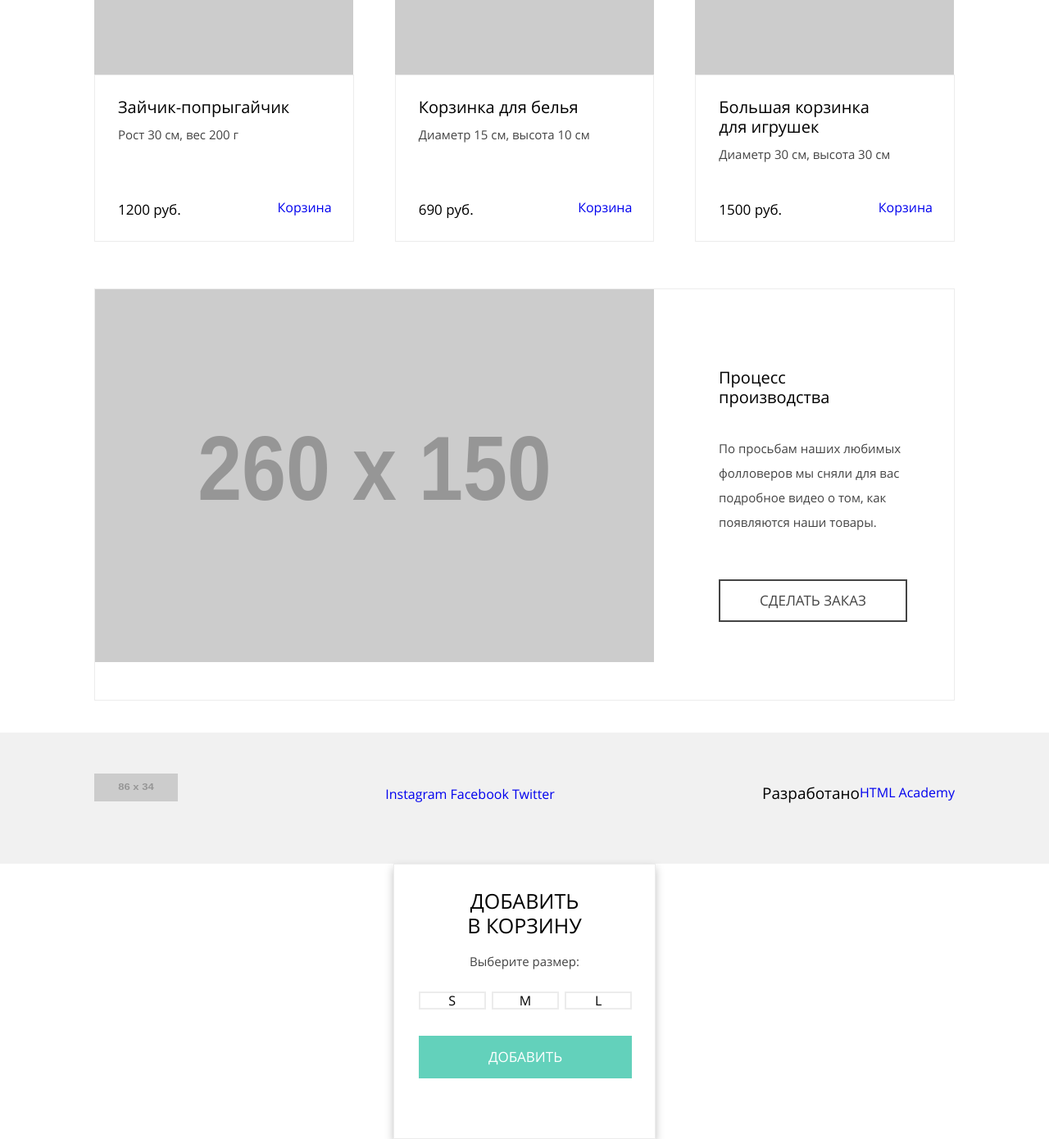
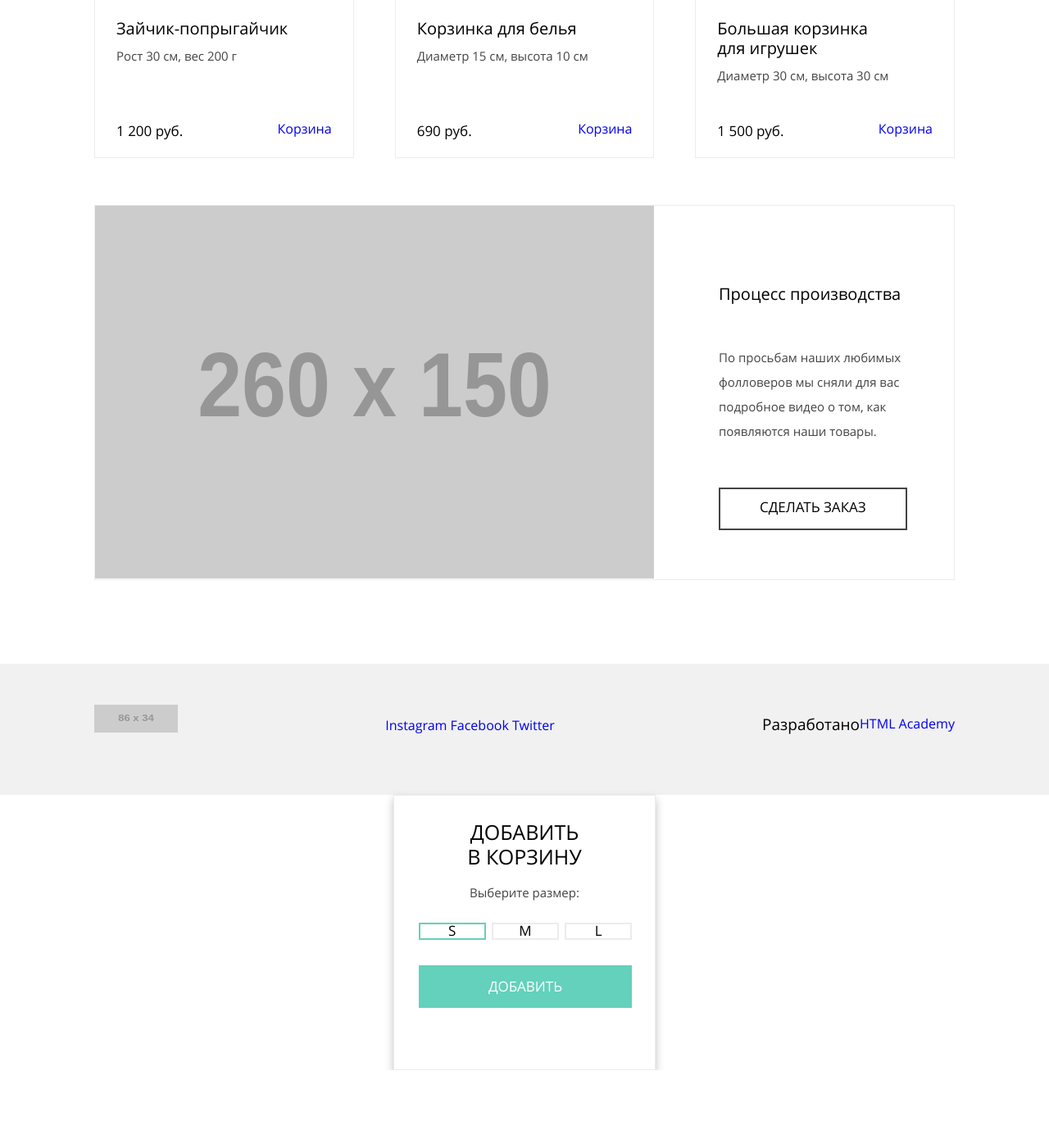
Before and after one commit to seldeved/1449359-mishka-20, a plain HTML site: page source/catalog.html in a window 1280 px wide. Shown: the part 937-2327 px from the top of the page at 82% size. After the commit the page ends 2243 px from the top, so only its background shows below. Drawn offline with nearby package versions, Linux system fonts and the light colour scheme; files that its build step writes are made by us from their sources; placeholder pictures from the web are drawn by us.

Commit message:
Адаптивная верстка трех состояний страницы каталога с помощью ПП

```diff
--- a/source/catalog.html
+++ b/source/catalog.html
@@ -87,7 +87,7 @@
               </a>
               <p class="product__description">Рост 30 см, вес 200 г</p>
               <div class="product__price-wrapper">
-                <span class="product__price">1200 руб.</span>
+                <span class="product__price">1 200 руб.</span>
                 <a class="product__order-button" href="#" title="Добавить к заказу">Корзина</a>
               </div>
             </div>
@@ -121,7 +121,7 @@
               </a>
               <p class="product__description">Диаметр 30 см, высота 30 см</p>
               <div class="product__price-wrapper">
-                <span class="product__price">1500 руб.</span>
+                <span class="product__price">1 500 руб.</span>
                 <a class="product__order-button" href="#" title="Добавить к заказу">Корзина</a>
               </div>
             </div>
@@ -194,15 +194,19 @@
       <h2 class="modal-popup__title">Добавить <br>в корзину</h2>
       <p class="modal-popup__text">Выберите размер&colon;</p>
       <form class="modal-popup__form" action="https://echo.htmlacademy.ru" method="get">
-        <label class="modal-popup__label">
-          <input class="modal-popup__size-input modal-popup__size-input--small visually-hidden" type="radio"
-            name="size-select" value="S" checked> S
+        <input class="modal-popup__size-input visually-hidden" type="radio" name="size-select" id="size-input-small"
+          value="S" checked>
+        <label class="modal-popup__label" for="size-input-small">
+          <span class="modal-popup__size-value">S</span>
         </label>
-        <label class="modal-popup__label">
-          <input class="modal-popup__size-input visually-hidden" type="radio" name="size-select" value="M"> M
+        <input class="modal-popup__size-input visually-hidden" type="radio" name="size-select" id="size-input-medium"
+          value="M">
+        <label class="modal-popup__label" for="size-input-medium">
+          <span class="modal-popup__size-value">M</span>
         </label>
-        <label class="modal-popup__label">
-          <input class="modal-popup__size-input visually-hidden" type="radio" name="size-select" value="L"> L
+        <input class="modal-popup__size-input visually-hidden" type="radio" name="size-select" id="size-input-large" value="L">
+        <label class="modal-popup__label" for="size-input-large">
+          <span class="modal-popup__size-value">L</span>
         </label>
         <button class="modal-popup__submit button" type="submit">Добавить</button>
       </form>
--- a/source/less/blocks/about-us.less
+++ b/source/less/blocks/about-us.less
@@ -43,7 +43,7 @@
     grid-row-gap: 27px;
   }
 
-  @media (min-width: @tablet-width) {
+  @media (min-width: @desktop-width) {
     width: 80%;
   }
 }
--- a/source/less/blocks/page-title.less
+++ b/source/less/blocks/page-title.less
@@ -10,14 +10,15 @@
   justify-content: center;
 
   @media (min-width: @tablet-width) {
-    padding: 100px 50px;
-    min-height: 238px;
+    padding: 37px 50px;
+    min-height: 174px;
     margin-bottom: 37px;
+    align-items: flex-start;
   }
 
   @media (min-width: @desktop-width) {
-    min-height: 272px;
-    margin-bottom: 111px;
+    min-height: 208px;
+    margin-bottom: 81px;
   }
 }
 
--- a/source/less/blocks/product.less
+++ b/source/less/blocks/product.less
@@ -40,7 +40,7 @@
 .product__description {
   .normal-text(13px, 30px);
   margin: 0;
-  margin-bottom: 41px;
+  padding-bottom: 41px;
 
   @media (min-width: @tablet-width) {
     .normal-text(15px, 30px);
@@ -48,18 +48,20 @@
 }
 
 .product__info-container {
-  padding: 27px 28px;
+  padding: 26px 27px;
   border: 1px solid @box-border-color;
-  display: flex;
-  flex-direction: column;
+  display: grid;
+  grid-template-rows: min-content 1fr min-content;
+  // display: flex;
+  // flex-direction: column;
 
   @media (min-width: @tablet-width) {
     flex-grow: 1;
-    padding: 27px 34px 25px;
+    padding: 26px 32px 25px;
   }
 
   @media (min-width: @desktop-width) {
-    padding: 27px 26px 26px 28px;
+    padding: 25px 26px 20px 26px;
   }
 }
 
--- a/source/less/blocks/review.less
+++ b/source/less/blocks/review.less
@@ -6,7 +6,7 @@
     .normal-text(17px, 30px);
     background-color: @header-bg-color;
     padding-top: 79px;
-    margin-bottom: 42px;
+    margin-bottom: 64px;
   }
 
   @media (min-width: @desktop-width) {
@@ -90,7 +90,7 @@
     .header-text(18px, 24px);
   }
 
-  @media (min-width: @tablet-width) {
+  @media (min-width: @desktop-width) {
     .header-text(17px, 24px);
   }
 }
--- a/source/less/blocks/video.less
+++ b/source/less/blocks/video.less
@@ -1,6 +1,17 @@
+.video {
+  margin-bottom: 18px;
+
+  @media (min-width: @tablet-width) {
+    margin-bottom: 25px;
+  }
+
+  @media (min-width: @desktop-width) {
+    margin-bottom: 63px;
+  }
+}
+
 .video__border-wrapper {
   width: 100%;
-  min-height: 503px;
   border: 1px solid @box-border-color;
   padding-top: 22px;
   padding-bottom: 33px;
@@ -9,6 +20,7 @@
 
   @media (min-width: @tablet-width) {
     padding-top: 0;
+    padding-bottom: 44px;
   }
 
   @media (min-width: @desktop-width) {
@@ -17,37 +29,41 @@
     grid-template-rows: 152px 152px 152px;
     grid-column-gap: 79px;
     padding-bottom: 0;
-    padding-right: 57px;
   }
 }
 
 .video__video-wrapper {
   order: 1;
+  margin-bottom: 35px;
 
   @media (min-width: @tablet-width) {
     order: 0;
+    margin-bottom: 42px;
   }
 
   @media (min-width: @desktop-width) {
     grid-row-start: 1;
     grid-row-end: -1;
+    margin-bottom: 0;
   }
 }
 
 .video__title {
   .header-text(17px, 24px);
   margin: 0;
-  margin-left: 91px;
+  padding-left: 91px;
   margin-bottom: 26px;
 
   @media (min-width: @tablet-width) {
     .header-text(20px, 24px);
-    margin-left: 107px;
+    padding-left: 107px;
     order: 1;
+    margin-bottom: 24px;
   }
 
   @media (min-width: @desktop-width) {
     margin: 0;
+    padding: 0;
     padding-top: 96px;
     padding-right: 50px;
   }
@@ -56,7 +72,6 @@
 .video__media {
   width: 260px;
   height: 150px;
-  margin-bottom: 35px;
 
   @media (min-width: @tablet-width) {
     width: 668px;
@@ -73,19 +88,19 @@
 .video__description {
   .normal-text(13px, 24px);
   margin: 0;
-  margin-left: 34px;
+  padding-left: 34px;
   margin-bottom: 41px;
   order: 2;
 
   @media (min-width: @tablet-width) {
     .normal-text(15px, 30px);
-    margin-left: 40px;
+    padding-left: 40px;
   }
 
   @media (min-width: @desktop-width) {
     grid-column-start: 2;
     margin: 0;
-    padding-top: 27px;
+    padding: 18px 20px 15px 0;
   }
 }
 
@@ -94,17 +109,21 @@
 }
 
 .video__order {
+  .header-text(18px, 16px);
   order: 3;
   display: block;
   margin: 0 auto;
 
   @media (min-width: @tablet-width) {
     width: 584px;
+    font-size: 17px;
   }
 
   @media (min-width: @desktop-width) {
-    width: 100%;
+    width: 80%;
     grid-column-start: 2;
-    align-self: center;
+    align-self: start;
+    margin: 0;
+    margin-top: 40px;
   }
 }
```
